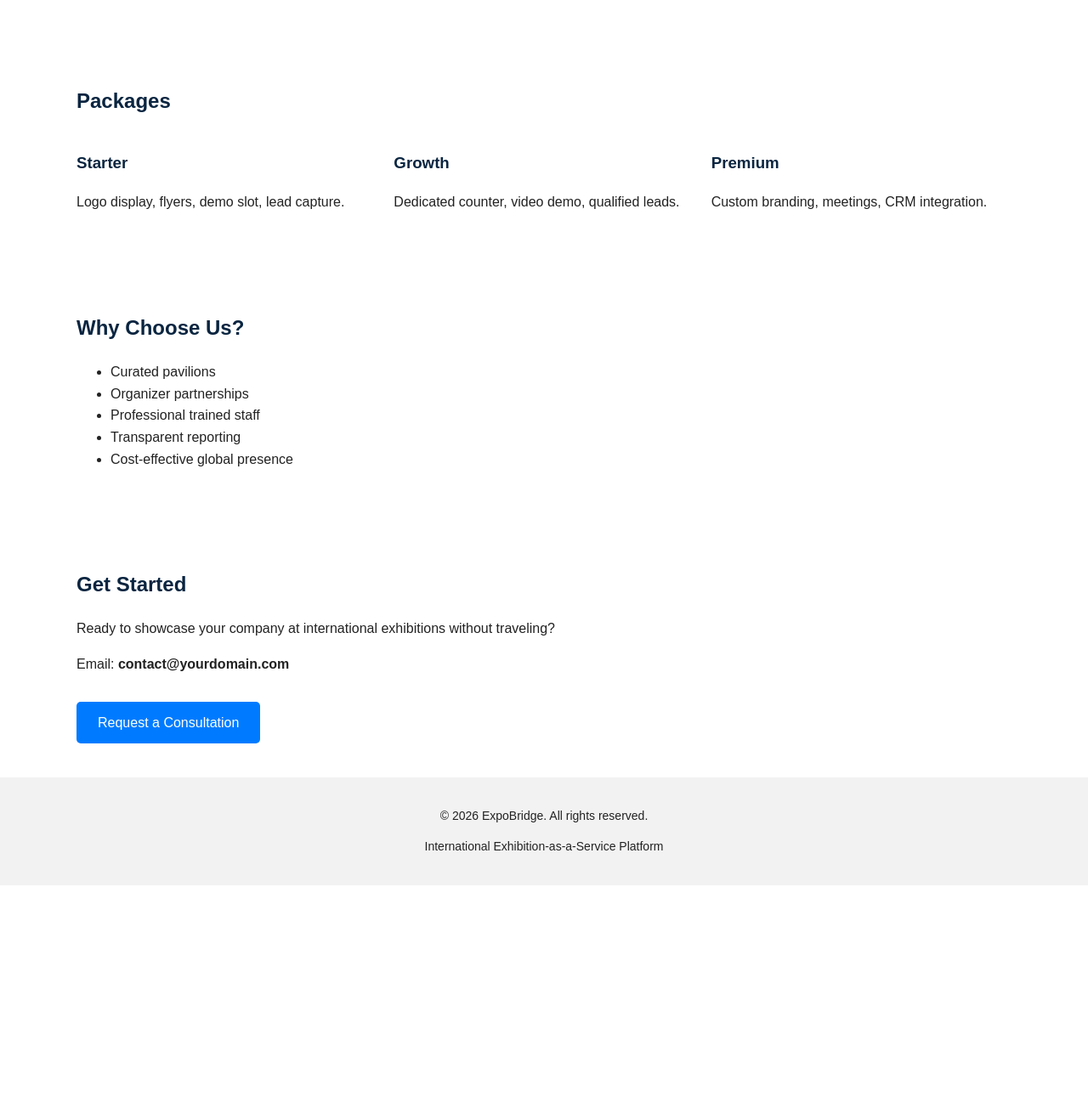
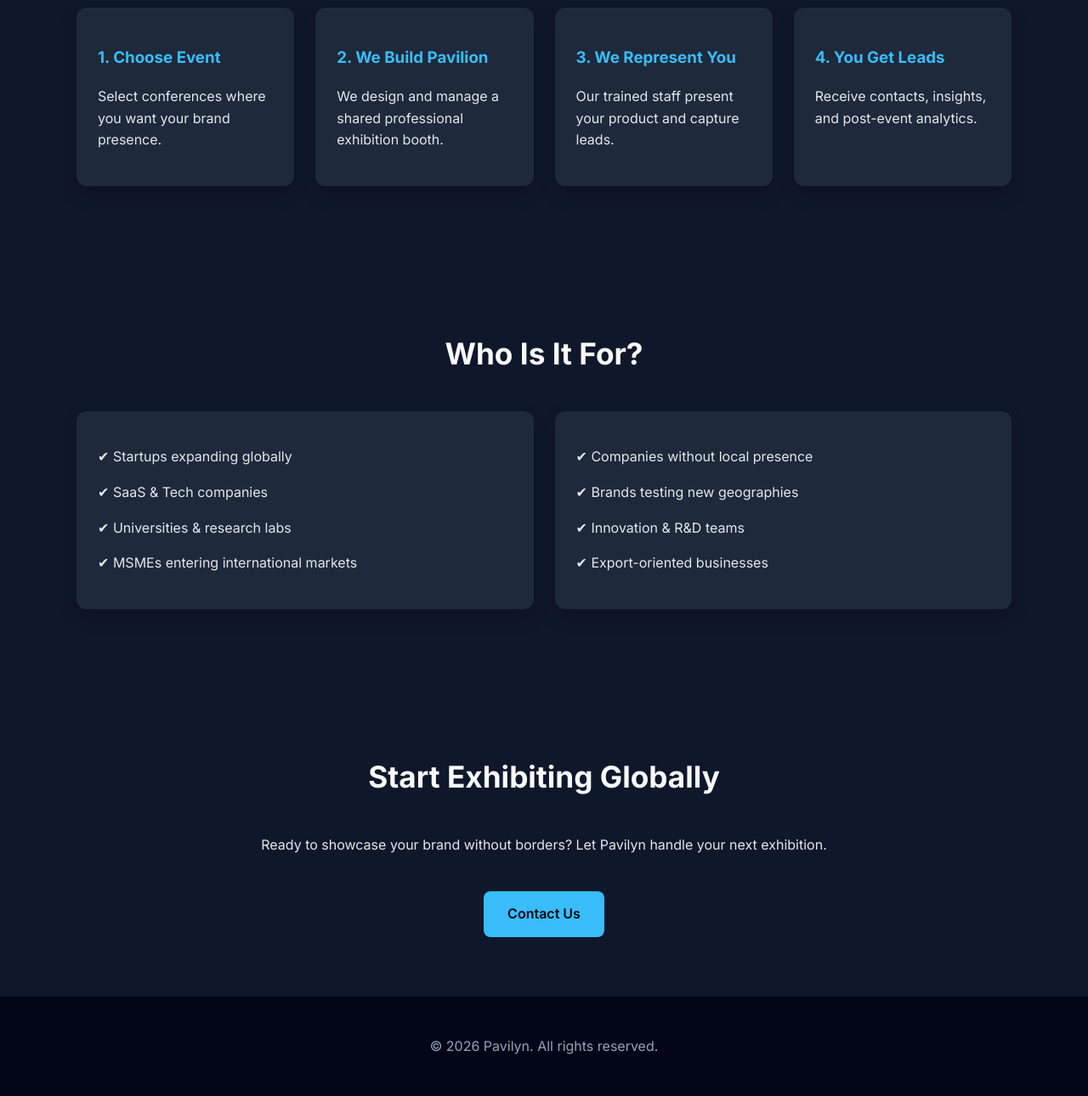
Before and after one commit to arkamajhi/pavilyn, a plain HTML site: page index.html in a window 1280 px wide. Shown: the part 1510-2800 px from the top of the page at 85% size. Before the commit the page ends 2552 px from the top, so only its background shows below. Drawn offline with Linux system fonts and the light colour scheme.

Commit message:
Update index.html

```diff
--- a/index.html
+++ b/index.html
@@ -2,182 +2,206 @@
 <html lang="en">
 <head>
   <meta charset="UTF-8" />
-  <title>Exhibition-as-a-Service | Global Pavilion for Startups & SMEs</title>
+  <meta name="viewport" content="width=device-width, initial-scale=1.0"/>
+  <title>Pavilyn – Exhibition-as-a-Service Platform</title>
 
-  <meta name="description" content="Exhibition-as-a-Service helps startups and SMEs showcase their products at international conferences without traveling. Shared pavilion, booth design, staff, demos and lead generation included." />
+  <meta name="description" content="Pavilyn helps global companies exhibit at tech and business conferences without local presence. We manage booths, branding, staffing and lead generation for you.">
+  <meta name="keywords" content="Exhibition as a Service, conference booth management, trade show marketing, global exhibitions, Pavilyn">
+  <meta name="author" content="Pavilyn">
 
-  <meta name="keywords" content="exhibition as a service, shared pavilion, international exhibition service, startup exhibition, trade show representation, global expo services, business exhibition, conference booth service" />
-
-  <meta name="author" content="ExpoBridge" />
-  <meta name="viewport" content="width=device-width, initial-scale=1.0" />
-
-  <!-- Open Graph -->
-  <meta property="og:title" content="Exhibition-as-a-Service | Global Pavilion for Businesses" />
-  <meta property="og:description" content="Showcase your business at international conferences without travel. Booth, staff, demos and lead generation included." />
-  <meta property="og:type" content="website" />
-  <meta property="og:url" content="https://yourgithubusername.github.io" />
-
-  <!-- Schema.org -->
-  <script type="application/ld+json">
-  {
-    "@context": "https://schema.org",
-    "@type": "Organization",
-    "name": "ExpoBridge",
-    "url": "https://yourgithubusername.github.io",
-    "description": "Exhibition-as-a-Service platform providing global pavilion and conference representation services for startups and SMEs.",
-    "sameAs": []
-  }
-  </script>
+  <link href="https://fonts.googleapis.com/css2?family=Inter:wght@300;400;600;700&display=swap" rel="stylesheet">
 
   <style>
     body {
-      font-family: Arial, sans-serif;
       margin: 0;
+      font-family: "Inter", sans-serif;
+      background: #0f172a;
+      color: #e5e7eb;
       line-height: 1.6;
-      color: #222;
     }
+
     header {
-      background: #0a2540;
-      color: #fff;
-      padding: 60px 20px;
+      padding: 80px 20px;
       text-align: center;
+      background: linear-gradient(135deg, #0f172a, #1e293b);
     }
+
+    header h1 {
+      font-size: 3rem;
+      font-weight: 700;
+      margin-bottom: 10px;
+    }
+
+    header span {
+      color: #38bdf8;
+    }
+
+    header p {
+      max-width: 700px;
+      margin: 20px auto;
+      font-size: 1.2rem;
+      color: #cbd5f5;
+    }
+
+    .btn {
+      display: inline-block;
+      padding: 14px 28px;
+      background: #38bdf8;
+      color: #020617;
+      border-radius: 8px;
+      text-decoration: none;
+      font-weight: 600;
+      margin-top: 25px;
+      transition: 0.3s;
+    }
+
+    .btn:hover {
+      background: #0ea5e9;
+    }
+
     section {
-      padding: 40px 20px;
+      padding: 70px 20px;
       max-width: 1100px;
       margin: auto;
     }
-    h1, h2, h3 {
-      color: #0a2540;
+
+    h2 {
+      text-align: center;
+      font-size: 2.2rem;
+      margin-bottom: 40px;
+      color: #f8fafc;
     }
-    .cta {
-      background: #007bff;
-      color: white;
-      padding: 12px 25px;
-      text-decoration: none;
-      border-radius: 5px;
-      display: inline-block;
-      margin-top: 15px;
-    }
+
     .grid {
       display: grid;
-      grid-template-columns: repeat(auto-fit,minmax(250px,1fr));
-      gap: 20px;
+      grid-template-columns: repeat(auto-fit, minmax(250px, 1fr));
+      gap: 25px;
     }
+
+    .card {
+      background: #1e293b;
+      padding: 25px;
+      border-radius: 12px;
+      box-shadow: 0 10px 20px rgba(0,0,0,0.2);
+      transition: transform 0.3s;
+    }
+
+    .card:hover {
+      transform: translateY(-5px);
+    }
+
+    .card h3 {
+      color: #38bdf8;
+    }
+
     footer {
-      background: #f2f2f2;
-      padding: 20px;
       text-align: center;
-      font-size: 14px;
+      padding: 30px;
+      background: #020617;
+      color: #94a3b8;
+    }
+
+    .highlight {
+      color: #38bdf8;
+      font-weight: 600;
     }
   </style>
 </head>
-
 <body>
 
 <header>
-  <h1>Exhibition-as-a-Service</h1>
-  <p>Exhibit Globally. Without Traveling. Without the Cost.</p>
-  <a href="#contact" class="cta">Apply to Join a Pavilion</a>
+  <h1><span>Pavilyn</span></h1>
+  <p>
+    Global exhibitions made simple.
+    We help companies showcase their products at international tech and business conferences — without the cost, complexity, or local presence.
+  </p>
+  <a href="#contact" class="btn">Get Started</a>
 </header>
 
 <section>
-  <h2>What is Exhibition-as-a-Service?</h2>
-  <p>
-    Exhibition-as-a-Service is a managed solution that allows startups and SMEs to participate in international conferences and trade shows without traveling. We provide shared pavilion booths, professional staff, live demos, and lead generation services so your brand can reach global markets easily.
+  <h2>What is Pavilyn?</h2>
+  <p style="text-align:center; max-width:800px; margin:auto;">
+    <span class="highlight">Pavilyn</span> is an Exhibition-as-a-Service platform.
+    We host multiple international companies under one professionally managed pavilion at conferences and expos.
+    You focus on business. We handle the booth, logistics, staffing, and visibility.
   </p>
 </section>
 
 <section>
-  <h2>Why International Exhibitions Are Difficult</h2>
+  <h2>Why Pavilyn?</h2>
   <div class="grid">
-    <div>💸 High booth and travel costs</div>
-    <div>🌍 Logistics and visa challenges</div>
-    <div>📉 Low ROI for first-time exhibitors</div>
-    <div>🏢 Small brands get lost among big companies</div>
+    <div class="card">
+      <h3>Cost Effective</h3>
+      <p>Share exhibition space with other brands and reduce costs by up to 70%.</p>
+    </div>
+    <div class="card">
+      <h3>Zero Local Hassle</h3>
+      <p>No need for local teams or connections. We manage everything on-ground.</p>
+    </div>
+    <div class="card">
+      <h3>Global Reach</h3>
+      <p>Enter new markets and test demand without heavy investment.</p>
+    </div>
+    <div class="card">
+      <h3>Professional Presence</h3>
+      <p>High-quality booths, branding, demos and lead capture.</p>
+    </div>
   </div>
-</section>
-
-<section>
-  <h2>Our Solution: Shared Global Pavilion</h2>
-  <p>
-    We organize curated themed pavilions at international conferences. Each company gets branded space, demo time, trained representatives, and qualified leads.
-  </p>
 </section>
 
 <section>
   <h2>How It Works</h2>
   <div class="grid">
-    <div>
-      <h3>1. Apply</h3>
-      <p>Submit your company details and target market.</p>
+    <div class="card">
+      <h3>1. Choose Event</h3>
+      <p>Select conferences where you want your brand presence.</p>
     </div>
-    <div>
-      <h3>2. Preparation</h3>
-      <p>We design the booth, train staff, and prepare demos.</p>
+    <div class="card">
+      <h3>2. We Build Pavilion</h3>
+      <p>We design and manage a shared professional exhibition booth.</p>
     </div>
-    <div>
-      <h3>3. We Exhibit</h3>
-      <p>Your brand is represented live at the conference.</p>
+    <div class="card">
+      <h3>3. We Represent You</h3>
+      <p>Our trained staff present your product and capture leads.</p>
     </div>
-    <div>
-      <h3>4. Results</h3>
-      <p>You receive qualified leads and a full report.</p>
+    <div class="card">
+      <h3>4. You Get Leads</h3>
+      <p>Receive contacts, insights, and post-event analytics.</p>
     </div>
   </div>
 </section>
 
 <section>
-  <h2>Who This Service Is For</h2>
-  <ul>
-    <li>Startups and SMEs</li>
-    <li>International companies entering new markets</li>
-    <li>Incubators and accelerators</li>
-    <li>Government trade missions</li>
-  </ul>
-</section>
-
-<section>
-  <h2>Packages</h2>
+  <h2>Who Is It For?</h2>
   <div class="grid">
-    <div>
-      <h3>Starter</h3>
-      <p>Logo display, flyers, demo slot, lead capture.</p>
+    <div class="card">
+      <p>✔ Startups expanding globally</p>
+      <p>✔ SaaS & Tech companies</p>
+      <p>✔ Universities & research labs</p>
+      <p>✔ MSMEs entering international markets</p>
     </div>
-    <div>
-      <h3>Growth</h3>
-      <p>Dedicated counter, video demo, qualified leads.</p>
-    </div>
-    <div>
-      <h3>Premium</h3>
-      <p>Custom branding, meetings, CRM integration.</p>
+    <div class="card">
+      <p>✔ Companies without local presence</p>
+      <p>✔ Brands testing new geographies</p>
+      <p>✔ Innovation & R&D teams</p>
+      <p>✔ Export-oriented businesses</p>
     </div>
   </div>
 </section>
 
-<section>
-  <h2>Why Choose Us?</h2>
-  <ul>
-    <li>Curated pavilions</li>
-    <li>Organizer partnerships</li>
-    <li>Professional trained staff</li>
-    <li>Transparent reporting</li>
-    <li>Cost-effective global presence</li>
-  </ul>
-</section>
-
 <section id="contact">
-  <h2>Get Started</h2>
-  <p>
-    Ready to showcase your company at international exhibitions without traveling?
+  <h2>Start Exhibiting Globally</h2>
+  <p style="text-align:center;">
+    Ready to showcase your brand without borders?
+    Let Pavilyn handle your next exhibition.
   </p>
-  <p>Email: <strong>contact@yourdomain.com</strong></p>
-  <a href="mailto:contact@yourdomain.com" class="cta">Request a Consultation</a>
+  <div style="text-align:center;">
+    <a href="mailto:contact@pavilyn.com" class="btn">Contact Us</a>
+  </div>
 </section>
 
 <footer>
-  <p>© 2026 ExpoBridge. All rights reserved.</p>
-  <p>International Exhibition-as-a-Service Platform</p>
+  <p>© 2026 Pavilyn. All rights reserved.</p>
 </footer>
 
 </body>
```
